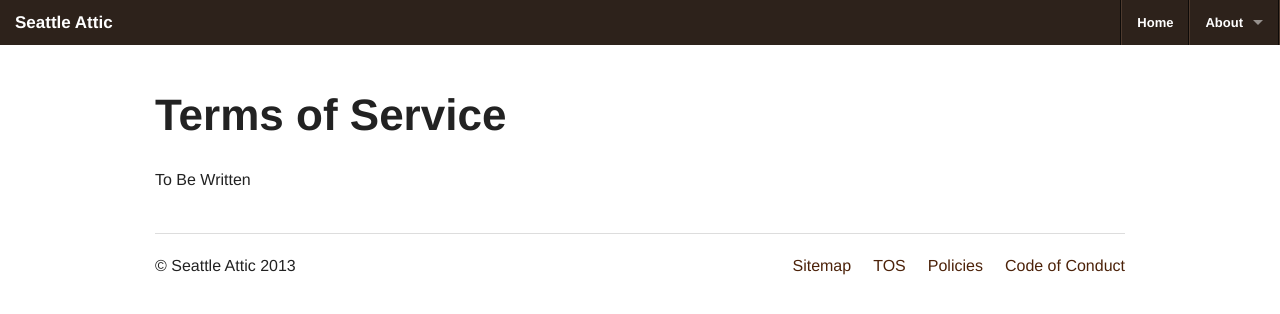
After one commit to SeattleAttic/HedyNet, a Django app: page /tos in a window 1280 px wide. The commit adds this page. Shown: the top 314 px of the page. Run offline with Django 3.2, Linux system fonts and the light colour scheme; style sheets or scripts are compiled from the project's sources; some libraries are stand-ins or nearby versions.

Commit message:
Add blank terms of service page

```diff
--- a/HedyNet/HedyNet/urls.py
+++ b/HedyNet/HedyNet/urls.py
@@ -12,6 +12,7 @@ urlpatterns = patterns('',
     url(r'^codeofconduct$', TemplateView.as_view(template_name='codeofconduct.html'), name="codeofconduct"),
     url(r'^wishlist$', TemplateView.as_view(template_name="wishlist.html"), name="wishlist"),
     url(r'^sitemap$', TemplateView.as_view(template_name="sitemap.html"), name="sitemap"),
+    url(r'^tos$', TemplateView.as_view(template_name="tos.html"), name="tos"),
 
     url(r'^faq/', include('FAQ.urls')),
 
--- a/HedyNet/templates/base.html
+++ b/HedyNet/templates/base.html
@@ -85,7 +85,7 @@
         <div class="large-6 columns">
           <ul class="inline-list right">
             <li><a href="{% url "sitemap" %}">Sitemap</a></li>
-            <li><a href="#">TOS</a></li>
+            <li><a href="{% url "tos" %}">TOS</a></li>
             <li><a href="{% url "policies" %}">Policies</a></li>
             <li><a href="{% url "codeofconduct" %}">Code of Conduct</a></li>
           </ul>
--- /dev/null
+++ b/HedyNet/templates/tos.html
@@ -0,0 +1,14 @@
+{% extends "base.html" %}
+
+{% block title %}Terms of Service{% endblock %}
+
+{% block content %}
+<section class="row">
+<div class="columns large-12 small-12">
+<header><h1>Terms of Service</h1></header>
+<div class="content">
+<p>To Be Written</p>
+</div>
+</div>
+</section>
+{% endblock %}
```
